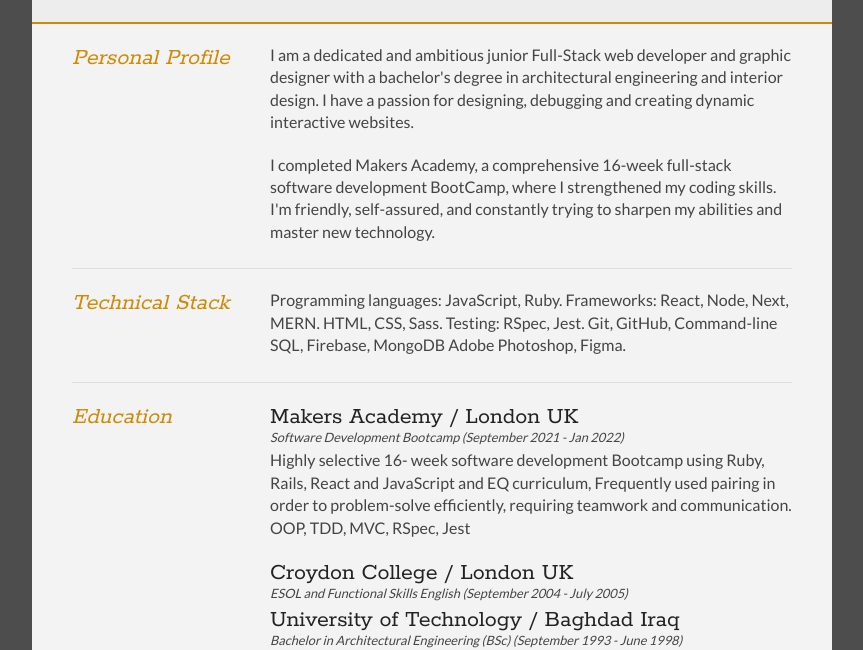
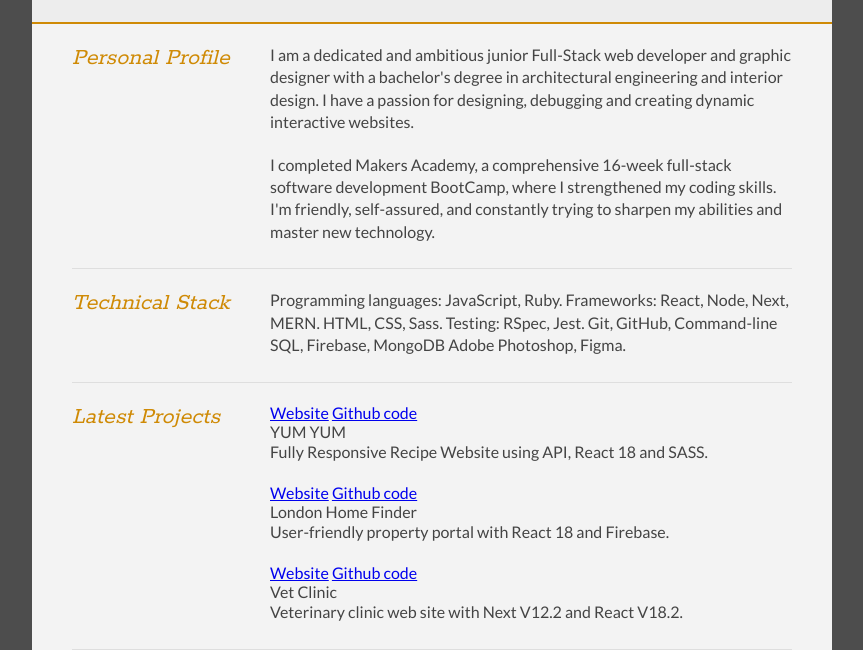
Before and after one commit to caeserlondon/On-line-CV, a website: page index.html in a window 1280 px wide. Shown: the part 154-804 px from the top of the page, without its empty margins (208-1071 px from the left). Drawn offline with Linux system fonts and the light colour scheme.

Commit message:
Adding the latest projects section

```diff
--- a/index.html
+++ b/index.html
@@ -90,6 +90,74 @@
 								GitHub, Command-line SQL, Firebase, MongoDB Adobe Photoshop,
 								Figma.
 							</p>
+						</div>
+					</div>
+					<div class="clear"></div>
+				</section>
+
+				<section>
+					<div class="sectionTitle">
+						<h1>Latest Projects</h1>
+					</div>
+
+					<div class="sectionContent">
+						<div class="keySkills">
+							<div class="projects">
+								<a
+									class="btn"
+									href="https://yum-yum-caeserlondon.vercel.app"
+									target="_blank"
+									>Website</a
+								>
+								<a
+									class="btn"
+									href="https://github.com/caeserlondon/Yum-Yum"
+									target="_blank"
+									>Github code</a
+								>
+								<h4>YUM YUM</h4>
+							</div>
+							<p>
+								Fully Responsive Recipe Website using API, React 18 and SASS.
+							</p>
+						</div>
+
+						<div class="keySkills">
+							<div class="projects">
+								<a
+									class="btn"
+									href="https://london-home-finder.web.app"
+									target="_blank"
+									>Website</a
+								>
+								<a
+									class="btn"
+									href="https://github.com/caeserlondon/london-home-finder"
+									target="_blank"
+									>Github code</a
+								>
+								<h4>London Home Finder</h4>
+							</div>
+							<p>User-friendly property portal with React 18 and Firebase.</p>
+						</div>
+
+						<div class="keySkills">
+							<div class="projects">
+								<a
+									class="btn"
+									href="https://caeser-vet-clinic.vercel.app"
+									target="_blank"
+									>Website</a
+								>
+								<a
+									class="btn"
+									href="https://github.com/caeserlondon/vet-clinic"
+									target="_blank"
+									>Github code</a
+								>
+								<h4>Vet Clinic</h4>
+							</div>
+							<p>Veterinary clinic web site with Next V12.2 and React V18.2.</p>
 						</div>
 					</div>
 					<div class="clear"></div>
```
